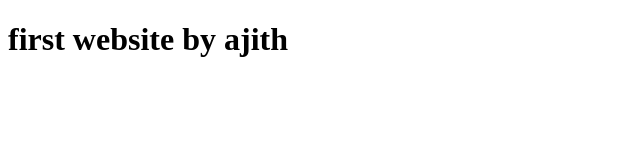
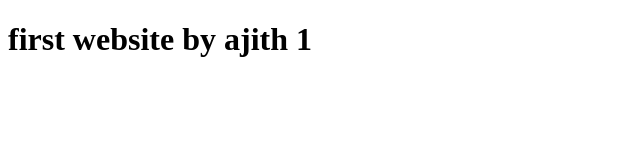
Before and after one commit to just-ajith/first-project, a plain HTML site: page src/index.html in a window 1280 px wide. Shown: the full height of the page, 0-640 px from the left. Drawn offline with Linux system fonts and the light colour scheme.

Commit message:
moving to src code

```diff
--- a/index.html
+++ b/src/index.html
@@ -7,6 +7,6 @@
     <title>ajith</title>
 </head>
 <body>
-    <h1>first website by ajith</h1>
+    <h1>first website by ajith 1</h1>
 </body>
 </html>
```
